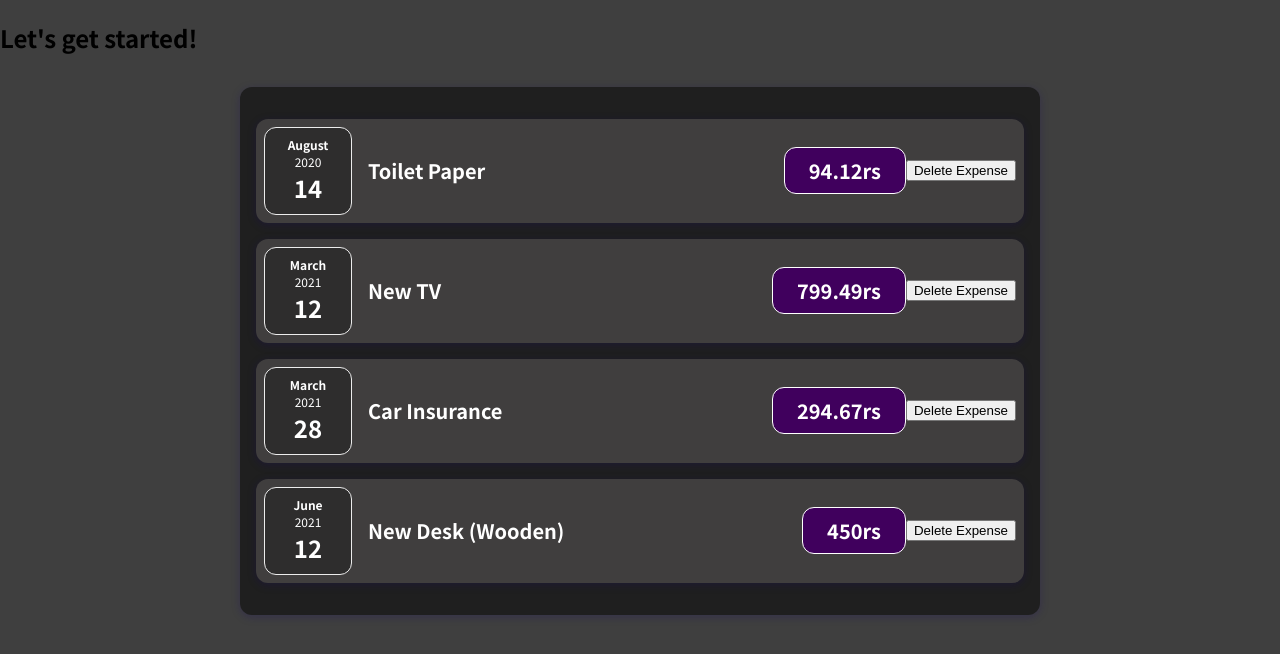
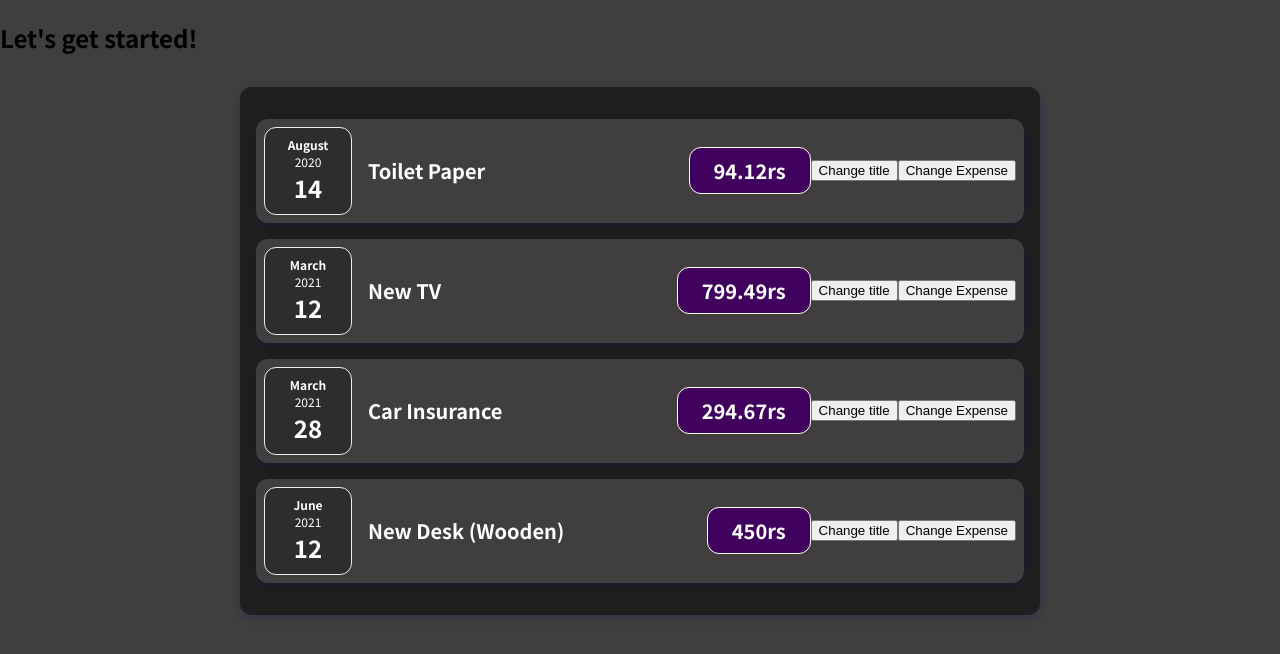
Before and after one commit to rakesh101199/React-Demo, a React (Create React App) app: page / in a window 1280 px wide. Shown: the top 654 px of the page. Built offline with nearby package versions, Linux system fonts and the light colour scheme.

Commit message:
Adding Event Listners

```diff
--- a/src/components/Expenses/ExpenseItem.js
+++ b/src/components/Expenses/ExpenseItem.js
@@ -1,21 +1,33 @@
+import React, { useState } from "react";
 import "./ExpenseItem.css";
 import ExpenseDate from "./ExpenseDate";
 import Card from "../UI/Card";
 
 function ExpenseItem(props) {
 
+  const [title, setTitle] = useState(props.title);
+  const [amount, setAmount] = useState(props.amount);
+
   const clickHandler = () => {
-    console.log('deleted');
+    setTitle('updated');
+    console.log(' title clicked');
+  }
+
+  const amountHandler = () => {
+    setAmount(100);
+    console.log('expense clicked');
+
   }
 
   return (
     <Card className="expense-item">
       <ExpenseDate date={props.date}/>
       <div className="expense-item__description">
-        <h2>{props.title}</h2>
-        <div className="expense-item__price">{props.amount}rs</div>
+        <h2>{title}</h2>
+        <div className="expense-item__price">{amount}rs</div>
       </div>
-      <button onClick={clickHandler}>Delete Expense</button>
+      <button onClick={clickHandler}>Change title</button>
+      <button onClick={amountHandler}>Change Expense</button>
     </Card>
   );
 }
```
